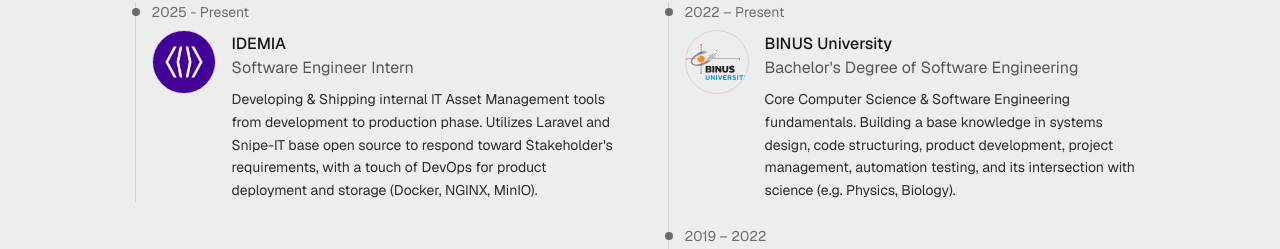
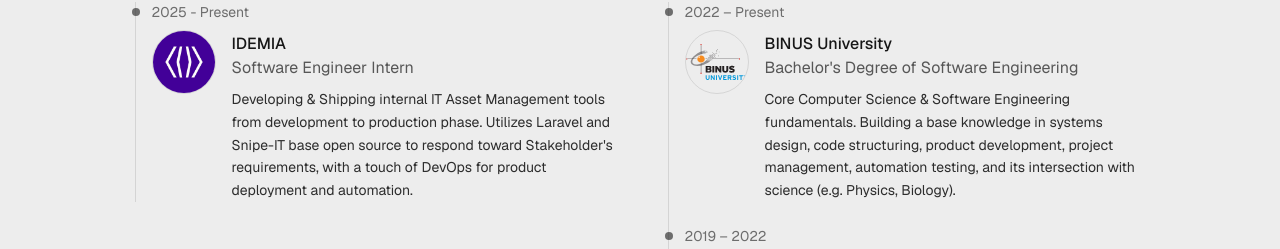
Before and after one commit to iryadifarhan/portfolio-website, a Next.js app: page /about in a window 1280 px wide. Shown: the part 551-800 px from the top of the page. Built offline with nearby package versions, Linux system fonts and the light colour scheme.

Commit message:
Hotfix around animation and experience text

```diff
--- a/app/data/experience.ts
+++ b/app/data/experience.ts
@@ -13,7 +13,7 @@ export const EXPERIENCE : Experiences[] = [
     org: "IDEMIA",
     title: "Software Engineer Intern",
     detail:
-      "Developing & Shipping internal IT Asset Management tools from development to production phase. Utilizes Laravel and Snipe-IT base open source to respond toward Stakeholder's requirements, with a touch of DevOps for product deployment and storage (Docker, NGINX, MinIO).",
+      "Developing & Shipping internal IT Asset Management tools from development to production phase. Utilizes Laravel and Snipe-IT base open source to respond toward Stakeholder's requirements, with a touch of DevOps for product deployment and automation.",
   },
 ];
 
--- a/app/ui/HomePage/Hero.tsx
+++ b/app/ui/HomePage/Hero.tsx
@@ -17,6 +17,7 @@ export default function Hero({name, location, quick_blurb, recent_education_titl
             initial={{ borderRadius: 9999 }}
             animate={{ borderRadius: 150 }}
             whileHover={{ scale: 1.2  , rotate: 2, borderRadius: 16 }} // 16px ≈ rounded-2xl
+            whileTap={{ scale: 1.2  , rotate: 2, borderRadius: 16 }} // 16px ≈ rounded-2xl
             whileFocus={{ scale: 1.2  , rotate: 2, borderRadius: 16 }} // 16px ≈ rounded-2xl
             transition={{ type: "tween", duration: 0.2, ease: "easeIn" }}
             className="
```
